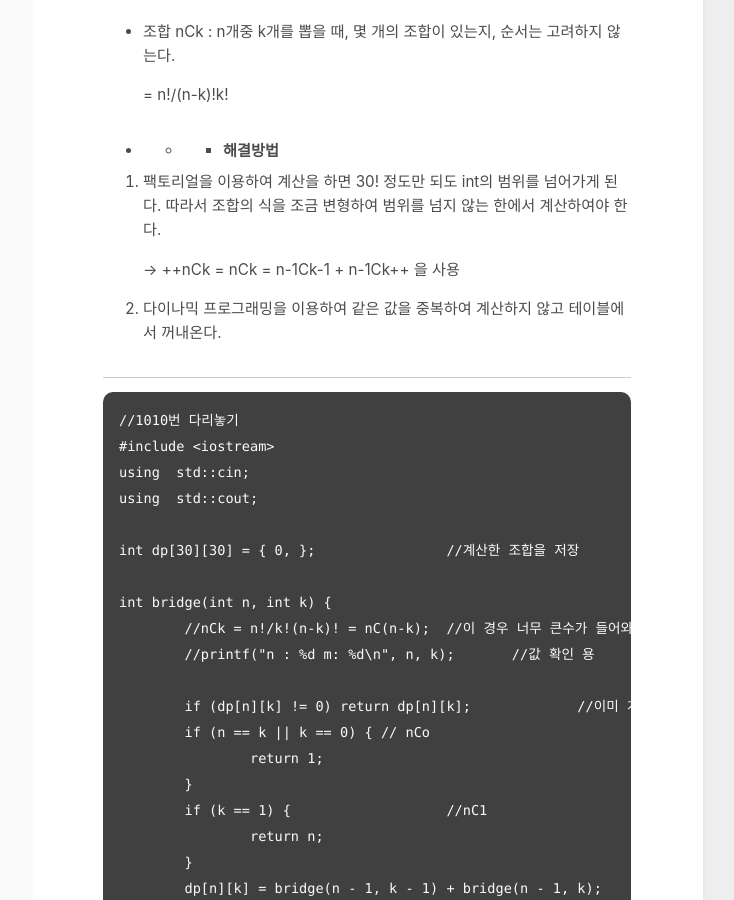
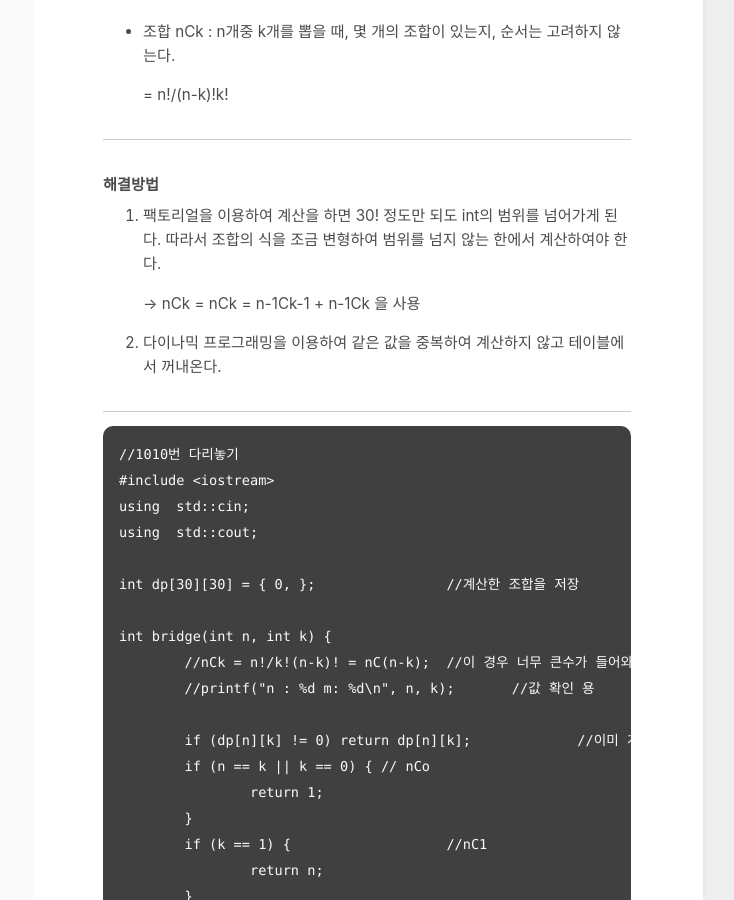
Before and after one commit to sumi-0011/sumi-0011.github.io, a Jekyll site: the page built from _posts/2021-01-02-t1.md, in a window 1280 px wide and 900 px high, scrolled down 858 px. Shown: the whole window, without its empty margins (417-1151 px from the left). Built offline with Jekyll 4.4.1, drawn with Linux system fonts in a browser that asks for light colours.

Commit message:
Update 2021-01-02-t1.md

````diff
--- a/_posts/2021-01-02-t1.md
+++ b/_posts/2021-01-02-t1.md
@@ -17,16 +17,19 @@
     nCk : n개중 k개를 뽑을 때, 몇 개의 조합이 있는지, 순서는 고려하지 않는다.
 
     = n!/(n-k)!k!
+
 - - -
+
 #### 해결방법
 
 1. 팩토리얼을 이용하여 계산을 하면 30! 정도만 되도 int의 범위를 넘어가게 된다. 따라서 조합의 식을 조금 변형하여 범위를 넘지 않는 한에서 계산하여야 한다.
 
-    ->  ++nCk = nCk = n-1Ck-1 + n-1Ck++ 을 사용
+    ->  nCk = nCk = n-1Ck-1 + n-1Ck 을 사용
 
 2. 다이나믹 프로그래밍을 이용하여 같은 값을 중복하여 계산하지 않고 테이블에서 꺼내온다.
 
 - - -
+
 ```
 //1010번 다리놓기
 #include <iostream>
````
